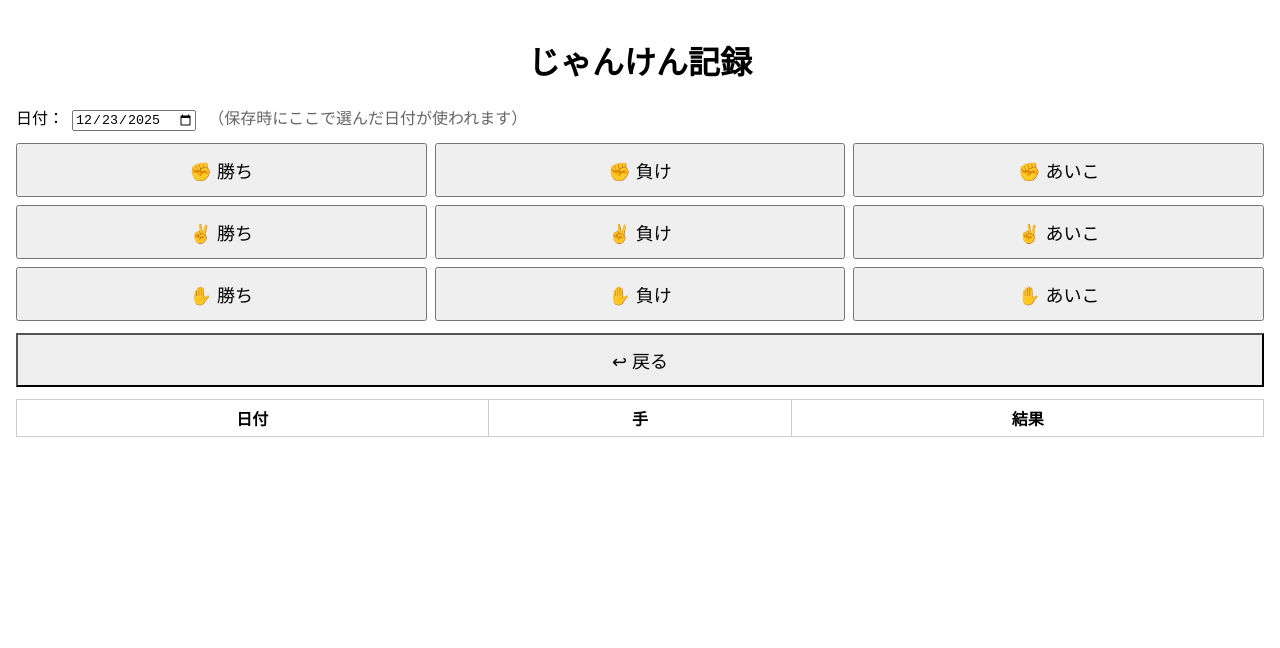
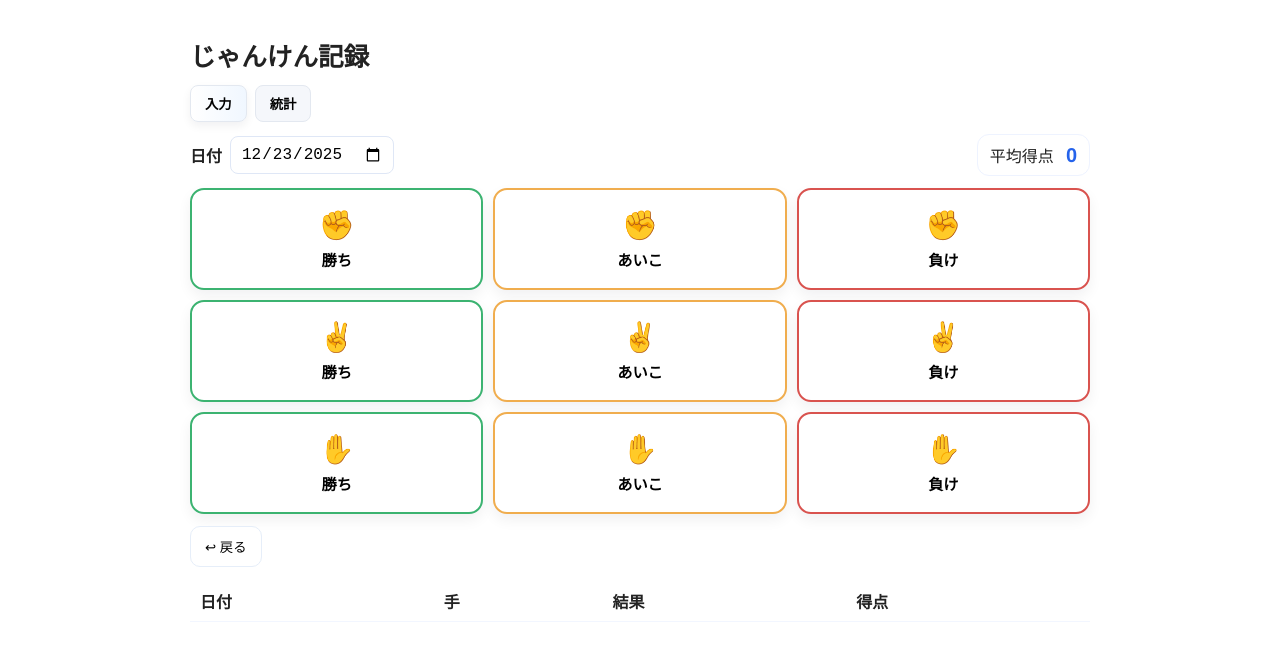
Before and after one commit to takaaki19930330-commits/janken-pwa, a React (Create React App) app: page / in a window 1280 px wide. Shown: the top 648 px of the page. Built offline with nearby package versions, Linux system fonts and the light colour scheme.

Commit message:
feat(ui): スマホ向けタップ領域拡大・平均得点表示・統計タブと累積平均グラフ追加

```diff
--- a/src/App.css
+++ b/src/App.css
@@ -1,42 +1,163 @@
-body {
-  margin: 0;
-  font-family: -apple-system, BlinkMacSystemFont, sans-serif;
+/* 全体 */
+.container {
+  max-width: 900px;
+  margin: 20px auto;
+  padding: 16px;
+  font-family: "Helvetica Neue", Arial, sans-serif;
+  color: #222;
 }
 
-.container {
-  padding: 16px;
+/* タイトル */
+.title {
+  margin: 0 0 12px 0;
+  font-size: 1.6rem;
 }
 
-h1 {
-  text-align: center;
-}
-
-.buttons {
-  display: grid;
-  grid-template-columns: repeat(3, 1fr);
+/* タブ */
+.tabbar {
+  display: flex;
   gap: 8px;
   margin-bottom: 12px;
 }
-
-button {
-  font-size: 18px;
-  padding: 12px;
+.tab {
+  background: #f5f7fb;
+  border: 1px solid #e3e8f0;
+  padding: 8px 14px;
+  border-radius: 8px;
+  cursor: pointer;
+  font-weight: 600;
+}
+.tab.active {
+  background: linear-gradient(90deg,#fff,#f0f7ff);
+  box-shadow: 0 4px 10px rgba(16,24,40,0.06);
 }
 
-.undo {
-  width: 100%;
+/* 日付行 */
+.date-row {
+  display: flex;
+  align-items: center;
+  justify-content: space-between;
+  gap: 12px;
   margin-bottom: 12px;
-  background: #eee;
+}
+.date-label {
+  display: flex;
+  align-items: center;
+  gap: 8px;
+  font-weight: 600;
+}
+.date-input {
+  padding: 8px 10px;
+  border-radius: 8px;
+  border: 1px solid #dfe7f6;
+  font-size: 16px;
+  touch-action: manipulation; /* タッチ反応改善 */
 }
 
-table {
+/* 平均バッジ */
+.avg-badge {
+  display:flex;
+  align-items: center;
+  gap: 12px;
+  background: #fff;
+  border: 1px solid #eef3ff;
+  padding: 8px 12px;
+  border-radius: 12px;
+}
+.avg-value {
+  font-size: 1.25rem;
+  font-weight: 700;
+  color: #2563eb;
+}
+
+/* じゃんけんボタンのグリッド */
+.buttons-grid {
+  display: grid;
+  grid-template-columns: repeat(3, 1fr);
+  gap: 10px;
+  margin-bottom: 12px;
+}
+.janken-btn {
+  display: flex;
+  flex-direction: column;
+  align-items: center;
+  justify-content: center;
+  gap: 6px;
+  padding: 18px; /* タップ領域を大きく */
+  border-radius: 14px;
+  background: #fff;
+  border: 2px solid #ddd;
+  box-shadow: 0 6px 14px rgba(16,24,40,0.06);
+  cursor: pointer;
+  font-weight: 700;
+  transition: transform .08s ease, box-shadow .12s ease;
+  touch-action: manipulation;
+  -webkit-tap-highlight-color: transparent;
+}
+.janken-btn:active {
+  transform: translateY(2px) scale(.995);
+  box-shadow: 0 3px 8px rgba(16,24,40,0.06);
+}
+.janken-emoji {
+  font-size: 1.8rem;
+}
+.janken-text {
+  font-size: 0.95rem;
+}
+
+/* アクション行 */
+.action-row {
+  margin-bottom: 14px;
+}
+.undo {
+  padding: 10px 14px;
+  border-radius: 10px;
+  background: #fff;
+  border: 1px solid #e6eef9;
+  cursor: pointer;
+}
+
+/* テーブル */
+.table-wrapper {
+  overflow-x: auto;
+  margin-top: 8px;
+}
+.records-table {
   width: 100%;
   border-collapse: collapse;
 }
+.records-table th, .records-table td {
+  padding: 8px 10px;
+  border-bottom: 1px solid #f2f6ff;
+  text-align: left;
+}
 
-th,
-td {
-  border: 1px solid #ccc;
-  padding: 6px;
-  text-align: center;
+/* 統計 */
+.stats-container {
+  margin-top: 8px;
 }
+.stats-summary {
+  display:flex;
+  gap: 18px;
+  margin-bottom: 12px;
+}
+.stats-label { font-size: 0.85rem; color: #666; }
+.stats-value { font-size: 1.3rem; font-weight:700; color: #111; }
+
+/* グラフカード */
+.chart-card {
+  background: #fff;
+  border-radius: 12px;
+  padding: 12px;
+  box-shadow: 0 6px 14px rgba(16,24,40,0.04);
+  margin-bottom: 12px;
+}
+
+/* レスポンシブ（スマホ） */
+@media (max-width: 480px) {
+  .container { padding: 10px; margin: 10px; }
+  .buttons-grid { gap: 8px; grid-template-columns: repeat(3, 1fr); }
+  .janken-btn { padding: 16px; border-radius: 12px; }
+  .date-input { font-size: 14px; padding: 8px; }
+  .janken-emoji { font-size: 1.6rem; }
+}
--- a/src/App.js
+++ b/src/App.js
@@ -1,20 +1,29 @@
-import { useEffect, useState } from "react";
+import { useEffect, useState, useMemo } from "react";
 import "./App.css";
 import { loadRecords, saveRecords } from "./db";
+import Stats from "./components/Stats";
 
 console.log("APP VERSION 2025-12-23 14:45");
+
+const SCORE_MAP = {
+  勝ち: 40,
+  あいこ: 20,
+  負け: 10,
+};
 
 export default function App() {
   const [records, setRecords] = useState([]);
   const [history, setHistory] = useState([]);
-  // 追加: 日付選択状態（YYYY-MM-DD）。デフォルトは今日。
   const [selectedDate, setSelectedDate] = useState(() => {
     const d = new Date();
     return d.toISOString().slice(0, 10);
   });
+  const [tab, setTab] = useState("input"); // "input" | "stats"
 
   useEffect(() => {
-    loadRecords().then(setRecords);
+    loadRecords().then((r) => {
+      setRecords(Array.isArray(r) ? r : []);
+    });
   }, []);
 
   useEffect(() => {
@@ -22,13 +31,10 @@ export default function App() {
   }, [records]);
 
   function addRecord(result, hand) {
-    // history に入れるのは配列のコピー（参照をそのまま入れると undo で副作用が出ることがある）
-    setHistory([...history, records.slice()]);
-
-    setRecords([
-      ...records,
+    setHistory((h) => [...h, records.slice()]);
+    setRecords((prev) => [
+      ...prev,
       {
-        // selectedDate (YYYY-MM-DD) を使う（既存との後方互換）
         date: selectedDate,
         result,
         hand,
@@ -39,54 +45,84 @@ export default function App() {
   function undo() {
     if (history.length === 0) return;
     const prev = history[history.length - 1];
-    setHistory(history.slice(0, -1));
+    setHistory((h) => h.slice(0, -1));
     setRecords(prev);
   }
 
+  // 平均得点（全期間）
+  const averageScore = useMemo(() => {
+    if (records.length === 0) return 0;
+    const sum = records.reduce((acc, r) => acc + (SCORE_MAP[r.result] || 0), 0);
+    return Math.round((sum / records.length) * 100) / 100;
+  }, [records]);
+
   return (
     <div className="container">
-      <h1>じゃんけん記録</h1>
+      <h1 className="title">じゃんけん記録</h1>
 
-      {/* 日付入力 */}
-      <div style={{ marginBottom: 12 }}>
-        <label>
-          日付：
+      <div className="tabbar" role="tablist">
+        <button
+          className={`tab ${tab === "input" ? "active" : ""}`}
+          onClick={() => setTab("input")}
+        >
+          入力
+        </button>
+        <button
+          className={`tab ${tab === "stats" ? "active" : ""}`}
+          onClick={() => setTab("stats")}
+        >
+          統計
+        </button>
+      </div>
+
+      {tab === "input" ? (
+        <>
+          <div className="date-row">
+            <label className="date-label">
+              日付
               <input
+                className="date-input"
                 type="date"
                 value={selectedDate}
                 onChange={(e) => setSelectedDate(e.target.value)}
-            style={{ marginLeft: 8 }}
+                aria-label="記録日付"
               />
             </label>
-        <span style={{ marginLeft: 12, color: "#666" }}>
-          （保存時にここで選んだ日付が使われます）
-        </span>
+
+            <div className="avg-badge" aria-hidden>
+              平均得点
+              <div className="avg-value">{averageScore}</div>
+            </div>
           </div>
 
-      <div className="buttons">
-        <button onClick={() => addRecord("勝ち", "✊")}>✊ 勝ち</button>
-        <button onClick={() => addRecord("負け", "✊")}>✊ 負け</button>
-        <button onClick={() => addRecord("あいこ", "✊")}>✊ あいこ</button>
+          <div className="buttons-grid">
+            <JankenButton label="✊" text="勝ち" color="#3cb371" onClick={()=>addRecord("勝ち","✊")} />
+            <JankenButton label="✊" text="あいこ" color="#f0ad4e" onClick={()=>addRecord("あいこ","✊")} />
+            <JankenButton label="✊" text="負け" color="#d9534f" onClick={()=>addRecord("負け","✊")} />
 
-        <button onClick={() => addRecord("勝ち", "✌️")}>✌️ 勝ち</button>
-        <button onClick={() => addRecord("負け", "✌️")}>✌️ 負け</button>
-        <button onClick={() => addRecord("あいこ", "✌️")}>✌️ あいこ</button>
+            <JankenButton label="✌️" text="勝ち" color="#3cb371" onClick={()=>addRecord("勝ち","✌️")} />
+            <JankenButton label="✌️" text="あいこ" color="#f0ad4e" onClick={()=>addRecord("あいこ","✌️")} />
+            <JankenButton label="✌️" text="負け" color="#d9534f" onClick={()=>addRecord("負け","✌️")} />
 
-        <button onClick={() => addRecord("勝ち", "✋")}>✋ 勝ち</button>
-        <button onClick={() => addRecord("負け", "✋")}>✋ 負け</button>
-        <button onClick={() => addRecord("あいこ", "✋")}>✋ あいこ</button>
+            <JankenButton label="✋" text="勝ち" color="#3cb371" onClick={()=>addRecord("勝ち","✋")} />
+            <JankenButton label="✋" text="あいこ" color="#f0ad4e" onClick={()=>addRecord("あいこ","✋")} />
+            <JankenButton label="✋" text="負け" color="#d9534f" onClick={()=>addRecord("負け","✋")} />
           </div>
 
+          <div className="action-row">
             <button className="undo" onClick={undo}>
               ↩ 戻る
             </button>
+          </div>
 
-      <table>
+          <div className="table-wrapper">
+            <table className="records-table">
               <thead>
                 <tr>
                   <th>日付</th>
                   <th>手</th>
                   <th>結果</th>
+                  <th>得点</th>
                 </tr>
               </thead>
               <tbody>
@@ -95,10 +131,30 @@ export default function App() {
                     <td>{r.date}</td>
                     <td>{r.hand}</td>
                     <td>{r.result}</td>
+                    <td>{SCORE_MAP[r.result] ?? 0}</td>
                   </tr>
                 ))}
               </tbody>
             </table>
           </div>
+        </>
+      ) : (
+        <Stats records={records} scoreMap={SCORE_MAP} />
+      )}
+    </div>
   );
 }
+
+function JankenButton({ label, text, color, onClick }) {
+  return (
+    <button
+      className="janken-btn"
+      onClick={onClick}
+      style={{ borderColor: color }}
+      aria-label={`${label} ${text}`}
+    >
+      <div className="janken-emoji">{label}</div>
+      <div className="janken-text">{text}</div>
+    </button>
+  );
+}
--- /dev/null
+++ b/src/components/CumulativeChart.jsx
@@ -0,0 +1,62 @@
+import React from "react";
+
+export default function CumulativeChart({ data, width = 600, height = 200, padding = 32 }) {
+  if (!data || data.length === 0) {
+    return <div style={{ padding: 20 }}>データがありません</div>;
+  }
+
+  // x: index, y: cumulativeAvg
+  const values = data.map((d) => d.cumulativeAvg);
+  const max = Math.max(...values, 50); // 最低でも50くらい表示領域確保
+  const min = Math.min(...values, 0);
+
+  const innerW = width - padding * 2;
+  const innerH = height - padding * 2;
+
+  const points = data.map((d, i) => {
+    const x = padding + (i / (data.length - 1 || 1)) * innerW;
+    const y = padding + (1 - (d.cumulativeAvg - min) / (max - min || 1)) * innerH;
+    return { x, y, date: d.date, value: Math.round(d.cumulativeAvg * 100) / 100 };
+  });
+
+  const pathD = points.map((p, i) => `${i === 0 ? "M" : "L"} ${p.x} ${p.y}`).join(" ");
+
+  return (
+    <svg viewBox={`0 0 ${width} ${height}`} width="100%" height={height} role="img" aria-label="累積平均グラフ">
+      <defs>
+        <linearGradient id="lineGrad" x1="0" x2="0" y1="0" y2="1">
+          <stop offset="0%" stopColor="#4f91ff" stopOpacity="0.9" />
+          <stop offset="100%" stopColor="#4f91ff" stopOpacity="0.2" />
+        </linearGradient>
+      </defs>
+
+      {/* 軸ラベル（簡易） */}
+      <g>
+        <text x={padding} y={padding - 8} fontSize="12" fill="#666">得点</text>
+        <text x={width - padding} y={height - 6} fontSize="12" fill="#666" textAnchor="end">日付</text>
+      </g>
+
+      {/* 影付きエリア（下塗り） */}
+      <path
+        d={`${pathD} L ${points[points.length - 1].x} ${height - padding} L ${points[0].x} ${height - padding} Z`}
+        fill="url(#lineGrad)"
+        stroke="none"
+      />
+
+      {/* 線 */}
+      <path d={pathD} fill="none" stroke="#2563eb" strokeWidth="2" strokeLinejoin="round" strokeLinecap="round" />
+
+      {/* 点 */}
+      {points.map((p, idx) => (
+        <g key={idx}>
+          <circle cx={p.x} cy={p.y} r={3.5} fill="#fff" stroke="#2563eb" strokeWidth="1.5" />
+          {/* 簡易ツールチップ（常時表示） */}
+          <text x={p.x} y={p.y - 8} fontSize="10" fill="#333" textAnchor="middle">{p.value}</text>
+          <text x={p.x} y={height - padding + 12} fontSize="10" fill="#666" textAnchor="middle">
+            {p.date}
+          </text>
+        </g>
+      ))}
+    </svg>
+  );
+}
--- /dev/null
+++ b/src/components/Stats.jsx
@@ -0,0 +1,83 @@
+import React, { useMemo } from "react";
+import CumulativeChart from "./CumulativeChart";
+
+export default function Stats({ records, scoreMap }) {
+  // 日付順にグループ化（YYYY-MM-DD）
+  const daily = useMemo(() => {
+    const map = {};
+    records.forEach((r) => {
+      map[r.date] = map[r.date] || { sum: 0, count: 0 };
+      map[r.date].sum += scoreMap[r.result] || 0;
+      map[r.date].count += 1;
+    });
+    const dates = Object.keys(map).sort();
+    return dates.map((d) => ({
+      date: d,
+      avg: map[d].sum / map[d].count,
+      sum: map[d].sum,
+      count: map[d].count,
+    }));
+  }, [records, scoreMap]);
+
+  // 累積平均（当日までの平均）
+  const cumulative = useMemo(() => {
+    const out = [];
+    let cumSum = 0;
+    let cumCount = 0;
+    daily.forEach((d) => {
+      cumSum += d.sum;
+      cumCount += d.count;
+      out.push({
+        date: d.date,
+        cumulativeAvg: cumCount ? cumSum / cumCount : 0,
+      });
+    });
+    return out;
+  }, [daily]);
+
+  const overallAvg = useMemo(() => {
+    if (records.length === 0) return 0;
+    const total = records.reduce((acc, r) => acc + (scoreMap[r.result] || 0), 0);
+    return Math.round((total / records.length) * 100) / 100;
+  }, [records, scoreMap]);
+
+  return (
+    <div className="stats-container">
+      <div className="stats-summary">
+        <div>
+          <div className="stats-label">総記録数</div>
+          <div className="stats-value">{records.length}</div>
+        </div>
+        <div>
+          <div className="stats-label">現在の平均得点</div>
+          <div className="stats-value">{overallAvg}</div>
+        </div>
+      </div>
+
+      <div className="chart-card">
+        <h3>当日までの平均得点の推移（累積平均）</h3>
+        <CumulativeChart data={cumulative} />
+      </div>
+
+      <div className="daily-table">
+        <h4>日別（平均）</h4>
+        <table>
+          <thead>
+            <tr>
+              <th>日付</th>
+              <th>日別平均</th>
+            </tr>
+          </thead>
+          <tbody>
+            {daily.map((d) => (
+              <tr key={d.date}>
+                <td>{d.date}</td>
+                <td>{Math.round(d.avg * 100) / 100}</td>
+              </tr>
+            ))}
+          </tbody>
+        </table>
+      </div>
+    </div>
+  );
+}
```
Lines whose indentation alone changed are shown as unchanged.
